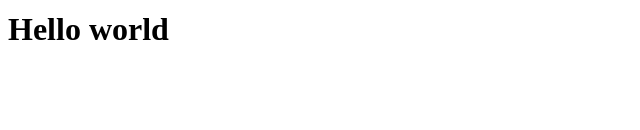
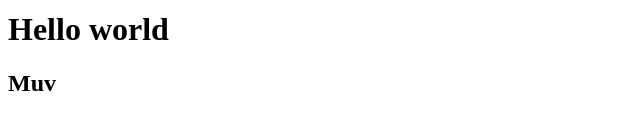
Before and after one commit to bogdan20060/project, a plain HTML site: page index.html in a window 1280 px wide. Shown: the part 650-780 px from the top of the page, 0-640 px from the left. Drawn offline with Linux system fonts and the light colour scheme.

Commit message:
main function error epta

```diff
--- a/index.html
+++ b/index.html
@@ -15,5 +15,6 @@
         Lorem ipsum dolor sit amet consectetur adipisicing elit. Dolores, nemo repudiandae. Iusto veniam qui at tenetur, quae eius optio? Alias laborum fugit accusamus nam assumenda culpa tempore! Alias, in necessitatibus.git config --global user.name "<ваше_имя>"
     </div>
     <h1>Hello world</h1>
+    <h2>Muv</h2>
 </body>
 </html>
```
